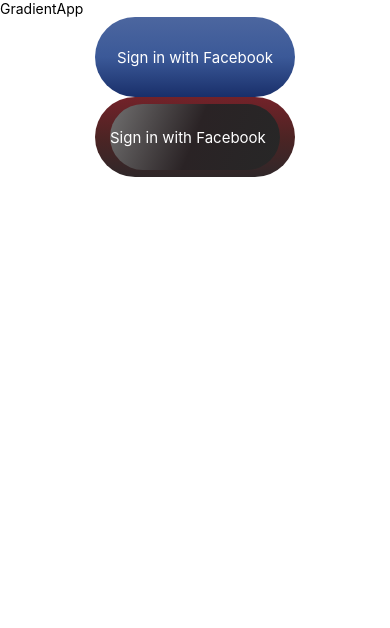
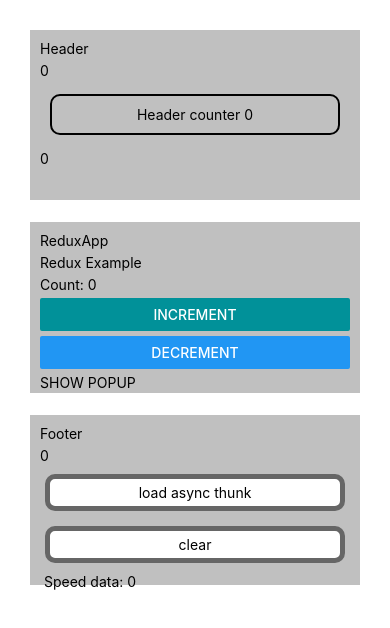
Before and after one commit to chutchaikp/react-native-datepicker-thai, a React Native app: screen / in a window 390 px wide. Shown: the top 628 px of the page. Built offline with nearby package versions, Linux system fonts and the light colour scheme.

Commit message:
redux toolkit asyncthunck unwrap()

```diff
--- a/App.js
+++ b/App.js
@@ -51,11 +51,11 @@
         {/* <BWUseEffectApp /> */}
         {/* <BWModal /> */}
 
-        {/* <ReduxApp /> */}
+        <ReduxApp />
         {/* <FlatlistApp /> */}
         {/* <CustomlistApp /> */}
         {/* <BWChartApp /> */}
-        <GradientApp />
+        {/* <GradientApp /> */}
       </View>
     </Provider>
   );
--- a/src/components/ReduxApp/Footer.js
+++ b/src/components/ReduxApp/Footer.js
@@ -1,19 +1,22 @@
 import { StyleSheet, Text, TouchableOpacity, View } from "react-native";
-import React, { useEffect } from "react";
+import React, { useEffect, useState } from "react";
 import { ssRedux } from "./Styles";
 import { useDispatch, useSelector } from "react-redux";
 import { selectCount } from "../../redux/counterSlice";
 import { fetchUserData } from "../../redux/personSlice";
 import { ss } from "../../styles/Styles";
+import { useAppDispatch } from "../../redux/store";
 
 const Footer = () => {
   console.log("Footer - render...");
 
-  const dispatch = useDispatch();
+  const dispatch = useAppDispatch(); // useDispatch();
 
   const { data, loading, error } = useSelector((state) => state.person);
 
   const count = useSelector(selectCount);
+
+  const [speedData, setSpeedData] = useState([]);
 
   useEffect(() => {
     console.log(JSON.stringify(data));
@@ -23,21 +26,59 @@
     console.log(` error: ${error} loading: ${loading} data: ${data} `);
   }, [data, loading, error]);
 
-  const handleMe = () => {
-    // console.log("handleme");
-    // resultAction
+  // const handleMe = () => {
+  //   dispatch(fetchUserData())
+  //     .unwrap()
+  //     .then((originalPromiseResult) => {
+  //       // handle result here
+  //       // originalPromiseResult
+  //       console.log("if done ======> ", originalPromiseResult);
+  //     })
+  //     .catch((rejectedValueOrSerializedError) => {
+  //       // handle error here
+  //       console.log("if catch");
+  //     });
+  // };
 
-    dispatch(fetchUserData())
-      .unwrap()
-      .then((originalPromiseResult) => {
-        // handle result here
-        // originalPromiseResult
-        console.log("if done ======> ", originalPromiseResult);
-      })
-      .catch((rejectedValueOrSerializedError) => {
-        // handle error here
-        console.log("if catch");
-      });
+  // OK WORKING
+  const handleMeOK = async () => {
+    try {
+      const resultAction = await dispatch(fetchUserData());
+      if (fetchUserData.fulfilled.match(resultAction)) {
+        // user will have a type signature of User as we passed that as the Returned parameter in createAsyncThunk
+        const data = resultAction.payload;
+        // showToast('success', `Updated ${user.first_name} ${user.last_name}`)
+        console.log("DATA OK", data);
+      } else {
+        if (resultAction.payload) {
+          console.log("Error 1 :(");
+          // Being that we passed in ValidationErrors to rejectType in `createAsyncThunk`, those types will be available here.
+          console.log(resultAction.payload.error);
+          // resultAction.payload; //  .field_errors
+        } else {
+          // showToast('error', `Update failed: ${resultAction.error}`)
+          console.log("Something went wrong :(");
+        }
+      }
+    } catch (error) {
+      console.log(error);
+    }
+  };
+
+  // OK - WORKING TOO
+  const handleMe = async () => {
+    try {
+      // await dispatch(fetchUserData());
+      // {"meta": {"arg": undefined, "requestId": "Loa03nf-wXglKpldbSmZh", "requestStatus": "fulfilled"}, "payload": [{"F
+
+      // .unwrap() = get payload prop
+      const speeds = await dispatch(fetchUserData()).unwrap();
+      console.log("OK", speeds);
+      setSpeedData(speeds);
+    } catch (err) {
+      console.log(`ERROR: ${err.message}`);
+      // console.log(JSON.stringify(err));
+    }
   };
 
   return (
@@ -55,11 +96,16 @@
       )}
 
       <Text>Footer</Text>
-      <Text style={ssRedux.textCounter}>{count}</Text>
+      <Text>{count}</Text>
 
       <TouchableOpacity style={ss.button} onPress={handleMe}>
-        <Text>load</Text>
+        <Text>load async thunk</Text>
       </TouchableOpacity>
+      <TouchableOpacity style={ss.button} onPress={() => setSpeedData([])}>
+        <Text>clear</Text>
+      </TouchableOpacity>
+
+      <Text> Speed data: {speedData.length} </Text>
     </View>
   );
 };
--- a/src/components/ReduxApp/Header.js
+++ b/src/components/ReduxApp/Header.js
@@ -1,5 +1,14 @@
-import { StyleSheet, Text, View } from "react-native";
-import React from "react";
+import {
+  Alert,
+  Button,
+  Pressable,
+  StyleSheet,
+  Text,
+  TouchableHighlight,
+  TouchableWithoutFeedback,
+  View,
+} from "react-native";
+import React, { useState } from "react";
 import { ssRedux } from "./Styles";
 import { useSelector } from "react-redux";
 import { selectCount } from "../../redux/counterSlice";
@@ -8,12 +17,75 @@
   console.log("Header - render...");
   const count = useSelector(selectCount);
 
+  const [coun, setCoun] = useState(0);
+
   return (
     <View style={ssRedux.viewRow}>
       <Text>Header</Text>
-      <Text style={ssRedux.textCounter}>{count}</Text>
+      <Text>{count}</Text>
+
+      <Pressable
+        onPress={() => setCoun((c) => c + 1)}
+        style={{
+          // backgroundColor: "#9f9f9f",
+          borderWidth: 2,
+          padding: 10,
+          borderRadius: 10,
+          margin: 10,
+          display: "flex",
+          justifyContent: "center",
+          alignItems: "center",
+        }}
+      >
+        <Text>Header counter {coun}</Text>
+      </Pressable>
+
+      {/* <TouchableWithoutFeedback
+        style={{
+          borderWidth: 5,
+          borderRadius: 20,
+          borderColor: "#696969",
+          padding: 10,
+        }}
+      >
+        <Text>TouchableWithoutFeedback ???</Text>
+      </TouchableWithoutFeedback> */}
+
+      {/* <TouchableHighlight
+        style={{
+          borderWidth: 5,
+          borderRadius: 20,
+          borderColor: "#696969",
+          padding: 10,
+        }}
+      >
+        <Text>Highlight</Text>
+      </TouchableHighlight> */}
+
+      <Text>{coun}</Text>
     </View>
   );
 };
 
 export default Header;
+
+const styles = StyleSheet.create({
+  container: {
+    flex: 1,
+    justifyContent: "center",
+    marginHorizontal: 16,
+  },
+  title: {
+    textAlign: "center",
+    marginVertical: 8,
+  },
+  fixToText: {
+    flexDirection: "row",
+    justifyContent: "space-between",
+  },
+  separator: {
+    marginVertical: 8,
+    borderBottomColor: "#737373",
+    borderBottomWidth: StyleSheet.hairlineWidth,
+  },
+});
--- a/src/components/ReduxApp/ReduxApp.js
+++ b/src/components/ReduxApp/ReduxApp.js
@@ -19,6 +19,7 @@
 import { ss } from "../../styles/Styles";
 
 const ReduxApp = () => {
+  console.log("ReduxApp - render");
   const count = useSelector(selectCount);
   const dispatch = useDispatch();
 
@@ -31,7 +32,7 @@
       <View style={ssRedux.viewRow}>
         <Text>ReduxApp</Text>
         <Text>Redux Example</Text>
-        <Text style={ssRedux.textCounter}>Count: {count}</Text>
+        <Text>Count: {count}</Text>
 
         <Button
           color={"#019199"}
--- a/src/redux/personSlice.js
+++ b/src/redux/personSlice.js
@@ -8,10 +8,14 @@
     "http://io.fleetlocate.asia:85/api/fuel-v5/17552/2024-06-09T17:00:09Z/2024-06-10T17:00:09Z",
   );
 
+  const { data } = response;
   // console.log(JSON.stringify(response));
-  const { data } = response;
-  const { recordsets } = data;
-  return recordsets;
+
+  return data[0];
+
+  // const { data } = response;
+  // const { recordsets } = data;
+  // return recordsets;
 
   // const response = await fetch('https://api.example.com/user');
   // const jsonData = await response.json();
@@ -39,17 +43,16 @@
   reducers: {},
   extraReducers: (builder) => {
     builder
-      .addCase(fetchUserData.pending, (state) => {
-        console.log("On pending");
-        state.loading = true;
-      })
+      // .addCase(fetchUserData.pending, (state) => {
+      //   console.log("On pending");
+      //   state.loading = true;
+      // })
       .addCase(fetchUserData.fulfilled, (state, action) => {
         console.log("On fulfilled");
-        console.log(action.payload);
-
+        // console.log(action.payload);
         state.loading = false;
         // state.data = action.payload;
-        return "hello";
+        // return "hello";
       })
       .addCase(fetchUserData.rejected, (state, action) => {
         console.log("On rejected");
--- a/src/redux/store.js
+++ b/src/redux/store.js
@@ -4,6 +4,8 @@
 import dateSelectorReducer from "./dateSelectorSlice";
 import personReducer from "./personSlice";
 import { useDispatch } from "react-redux";
+
+export const useAppDispatch = () => useDispatch();
 
 export const store = configureStore({
   reducer: {
```
